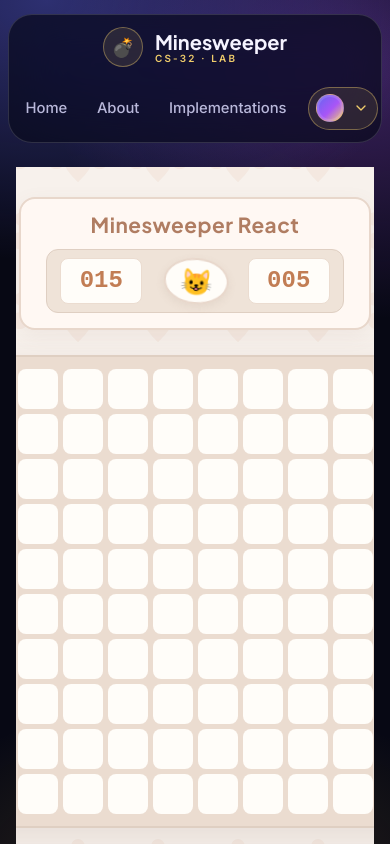
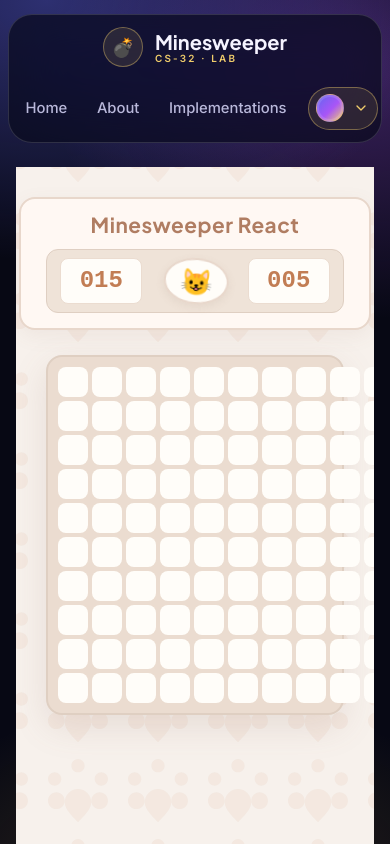
Before and after one commit to cs3-web-course-2026/cs32-minesweeper-react-2026, a React (Vite) app: page /kovtun-oleksandra in a window 390 px wide. Shown: the top 844 px of the page. Built offline with nearby package versions, Linux system fonts and the light colour scheme.

Commit message:
fix: make board and cells fully responsive for narrow viewports

```diff
--- a/src/pages/KovtunOleksandra/Game.module.css
+++ b/src/pages/KovtunOleksandra/Game.module.css
@@ -113,23 +113,27 @@
 
 .board {
   display: grid;
-  grid-template-columns: repeat(var(--board-columns, 10), 40px);
-  gap: 5px;
+  grid-template-columns: repeat(var(--board-columns, 10), minmax(30px, 40px));
+  gap: 4px;
   background-color: #ebdcd0;
-  padding: 12px;
+  padding: 10px;
   border-radius: 16px;
   box-shadow: 0 12px 35px rgb(138 107 91 / 15%);
   border: 2px solid #dfcfc2;
   z-index: 2;
+  max-width: 100%;
+  box-sizing: border-box;
 }
 
 .cell {
-  width: 40px;
-  height: 40px;
+  width: 100%;
+  aspect-ratio: 1;
+  min-width: 30px;
+  min-height: 30px;
   background-color: #fffdf9;
   border: none;
   border-radius: 8px;
-  font-size: 18px;
+  font-size: clamp(14px, 4vw, 18px);
   display: flex;
   align-items: center;
   justify-content: center;
```
